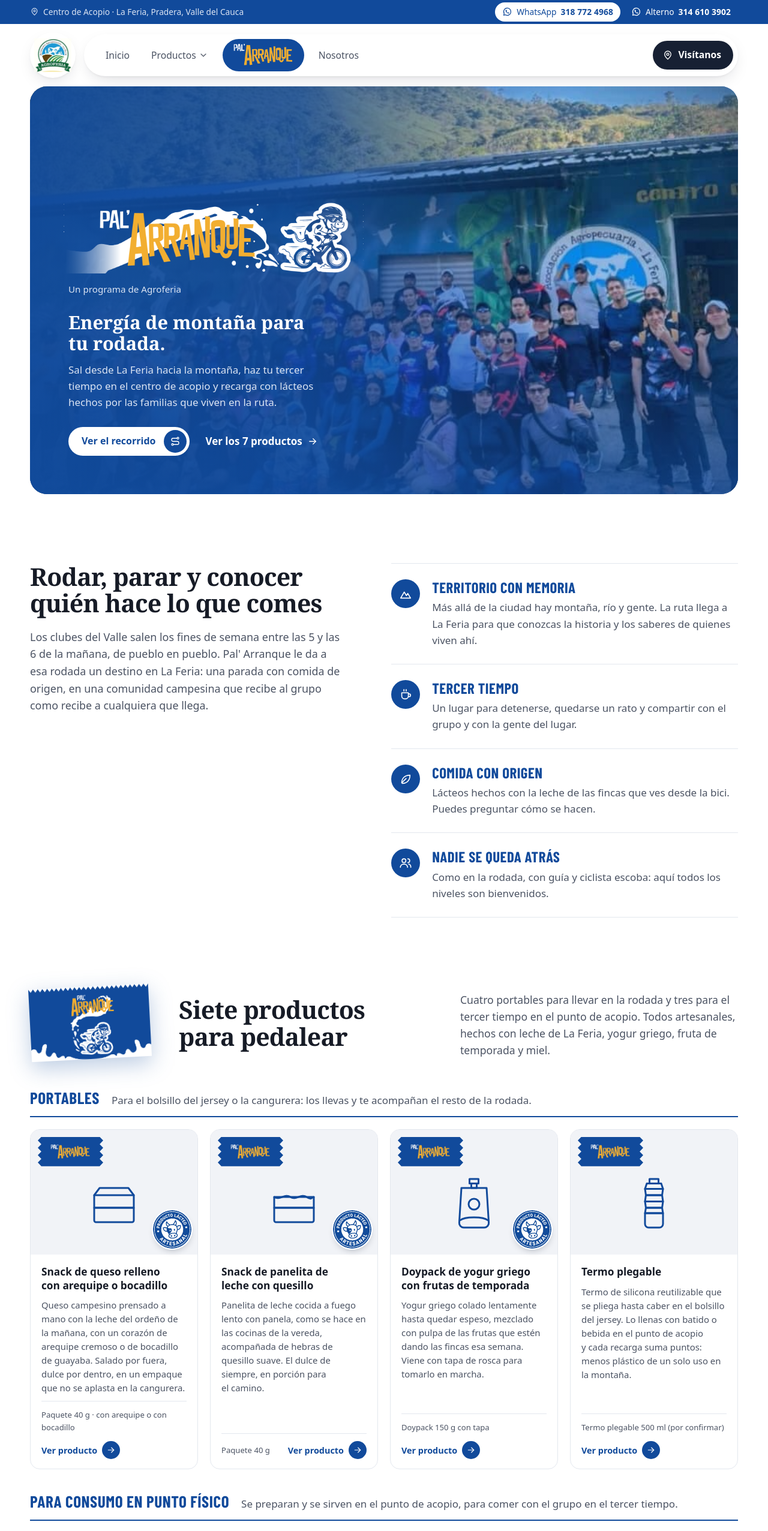
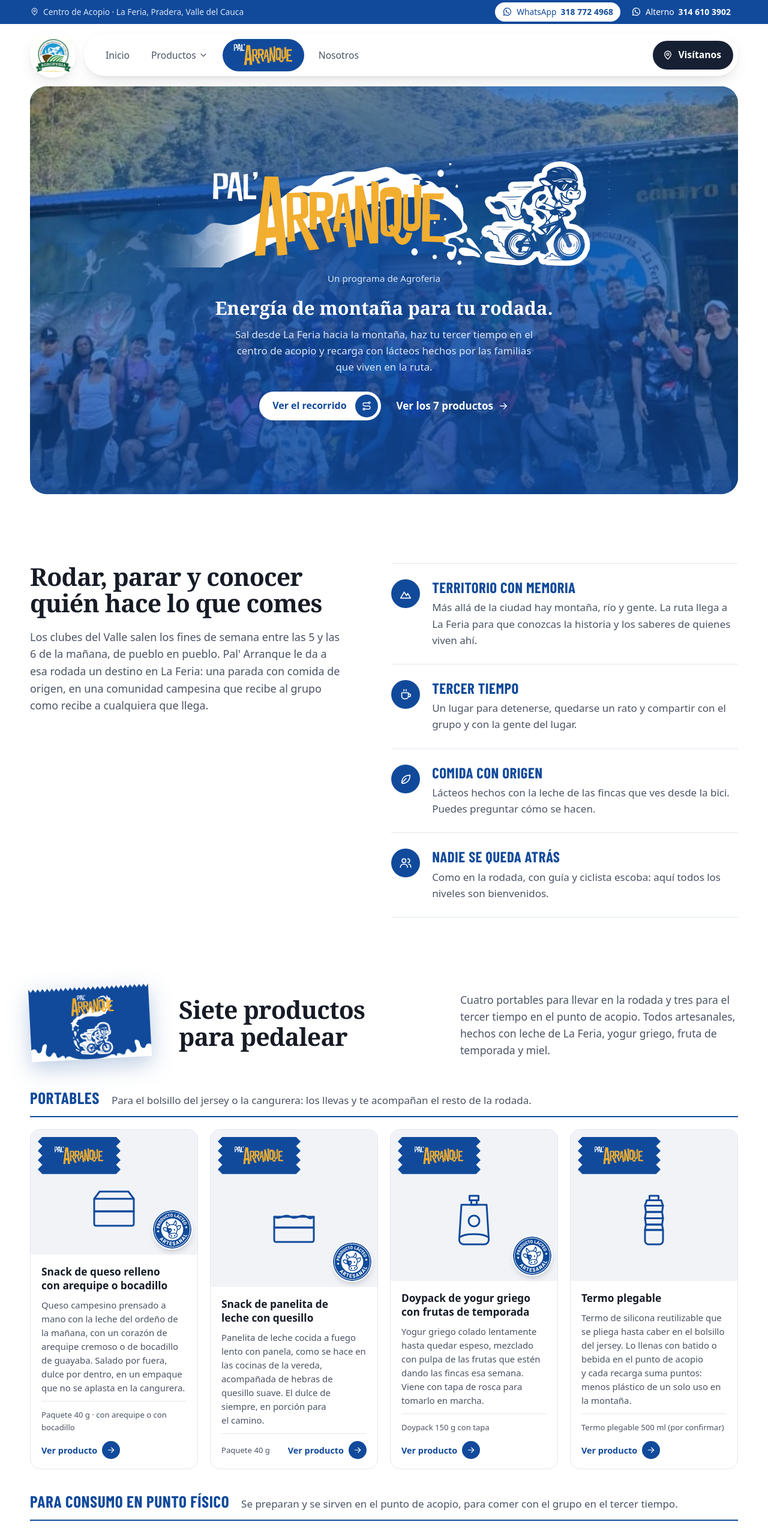
Before and after one commit to Jdavidruanob/agroferia-web, an Astro site: page /pal-arranque in a window 1280 px wide. Shown: the top 2553 px of the page at 60% size. Built offline with nearby package versions, Linux system fonts and the light colour scheme; Astro itself is replaced by a stand-in of ours; a web font is replaced by a local one.

Commit message:
Hero de Pal' Arranque centrado, etiquetas más grandes y tarjetas sin hueco
Co-Authored-By: Claude Sonnet 5.5 <noreply@anthropic.com>

```diff
--- a/src/components/PalArranqueLogo.astro
+++ b/src/components/PalArranqueLogo.astro
@@ -15,7 +15,7 @@ const { width = 480, class: className, loading = 'lazy' } = Astro.props;
 <Image
   src={logo}
   alt="Pal' Arranque"
-  widths={[400, 594]}
+  widths={[600, 1000, 1400]}
   sizes={`(max-width: 600px) 90vw, ${width}px`}
   class={className}
   style={`width:100%;max-width:${width}px;height:auto`}
--- a/src/components/ProductCard.astro
+++ b/src/components/ProductCard.astro
@@ -22,7 +22,7 @@ const pa = esPalArranque(p);
       <img src="/productos/SLUG.jpg" alt="NOMBRE DEL PRODUCTO" loading="lazy" />
     -->
     <ProductGlyph name={p.glyph} size={96} class="pcard__glyph" />
-    <LineaEtiqueta linea={p.linea} alto={compacta ? 22 : 27} cinta class="pcard__linea" />
+    <LineaEtiqueta linea={p.linea} alto={compacta ? 29 : 34} cinta class="pcard__linea" />
     {p.sello !== false && <SelloArtesanal size={compacta ? 54 : 64} class="pcard__sello" />}
   </div>
   <div class="pcard__body">
@@ -69,16 +69,17 @@ const pa = esPalArranque(p);
     position: relative;
     display: grid;
     place-items: center;
+    flex: 1 0 auto;
     aspect-ratio: 4 / 3;
-    padding-top: 40px;
+    padding-top: 52px;
     background: var(--panel);
     color: var(--line-color);
   }
   /* Carrusel de inicio: imagen más alta para que etiqueta, ícono y sello no se aprieten */
   .pcard--compacta .pcard__media {
     aspect-ratio: 1 / 1;
-    padding-top: 36px;
-    padding-bottom: 28px;
+    padding-top: 46px;
+    padding-bottom: 20px;
   }
   .pcard--compacta .pcard__media :global(.pcard__glyph) {
     width: 78px;
@@ -113,7 +114,7 @@ const pa = esPalArranque(p);
 
   .pcard__body {
     display: flex;
-    flex: 1;
+    flex: 0 0 auto;
     flex-direction: column;
     gap: 10px;
     padding: 18px 18px 16px;
@@ -153,7 +154,7 @@ const pa = esPalArranque(p);
     align-items: center;
     justify-content: space-between;
     gap: 12px;
-    margin-top: auto;
+    margin-top: 0;
     padding-top: 12px;
     border-top: 1px solid var(--line);
   }
--- a/src/pages/pal-arranque.astro
+++ b/src/pages/pal-arranque.astro
@@ -59,7 +59,7 @@ const pilares = [
       fetchpriority="high"
     />
     <div class="hero__copy">
-      <h1 id="pa-h1" class="wordmark"><PalArranqueLogo width={560} loading="eager" /></h1>
+      <h1 id="pa-h1" class="wordmark"><PalArranqueLogo width={900} loading="eager" /></h1>
       <p class="hero__by">Un programa de Agroferia</p>
       <p class="hero__tag">Energía de montaña para tu rodada.</p>
       <p class="hero__text">
@@ -234,7 +234,8 @@ const pilares = [
   .hero {
     position: relative;
     display: grid;
-    align-items: end;
+    align-items: center;
+    justify-items: center;
     min-height: min(680px, calc(100svh - 110px));
     border-radius: var(--r-frame);
     overflow: hidden;
@@ -256,25 +257,28 @@ const pilares = [
     inset: 0;
     z-index: -1;
     background:
-      linear-gradient(90deg, rgb(16 74 155 / 0.96) 0%, rgb(16 74 155 / 0.86) 38%, rgb(16 74 155 / 0.2) 75%),
-      linear-gradient(0deg, rgb(16 74 155 / 0.7), transparent 45%);
+      radial-gradient(ellipse 60% 70% at 50% 45%, rgb(16 74 155 / 0.9) 0%, rgb(16 74 155 / 0.72) 55%, rgb(16 74 155 / 0.3) 100%),
+      linear-gradient(0deg, rgb(16 74 155 / 0.75), transparent 40%);
   }
   .hero__copy {
-    max-width: 620px;
-    padding: clamp(32px, 5vw, 64px);
+    display: grid;
+    justify-items: center;
+    max-width: 880px;
+    padding: clamp(28px, 4vw, 56px) clamp(20px, 5vw, 64px);
     color: var(--ink-on-dark);
+    text-align: center;
   }
   .wordmark {
-    margin-left: -8px;
+    width: 100%;
     line-height: 0;
   }
   .hero__by {
-    margin-top: 14px;
+    margin-top: 6px;
     color: var(--ink-on-blue-2);
     font-size: 0.95rem;
   }
   .hero__tag {
-    margin-top: 26px;
+    margin-top: 20px;
     color: #fff;
     font-family: var(--font-display);
     font-weight: 700;
@@ -283,13 +287,14 @@ const pilares = [
   }
   .hero__text {
     margin-top: 12px;
-    max-width: 46ch;
+    max-width: 52ch;
     color: var(--ink-on-blue-2);
     font-size: 1.06rem;
   }
   .hero__actions {
     display: flex;
     flex-wrap: wrap;
+    justify-content: center;
     align-items: center;
     gap: 14px 26px;
     margin-top: 28px;
@@ -311,7 +316,7 @@ const pilares = [
       padding-top: 46vw;
     }
     .hero::after {
-      background: linear-gradient(0deg, rgb(16 74 155 / 1) 45%, rgb(16 74 155 / 0.25) 100%);
+      background: linear-gradient(0deg, rgb(16 74 155 / 1) 50%, rgb(16 74 155 / 0.2) 100%);
     }
   }
 
```
